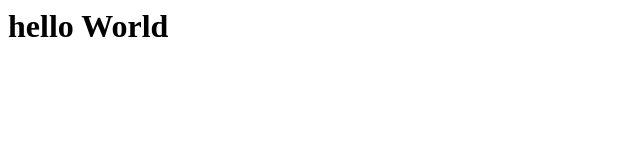
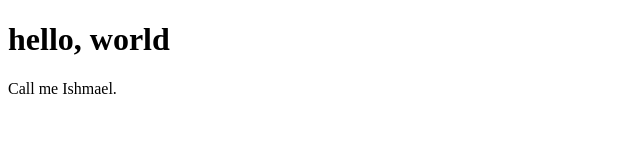
Before and after one commit to jtouliatos/Website, a plain HTML site: page website/index.html in a window 1280 px wide. Shown: the whole page, without its empty margins (0-640 px from the left). Drawn offline with Linux system fonts and the light colour scheme.

Commit message:
Add some HTML structure

```diff
--- a/website/index.html
+++ b/website/index.html
@@ -1 +1,10 @@
-<h1>hello World</h1>
+<!DOCTYPE html>
+<html>
+    <head>
+      <title></title>
+    </head>
+    <body>
+      <h1>hello, world</h1>
+      <p>Call me Ishmael.</p>
+    </body>
+ </html>
```
